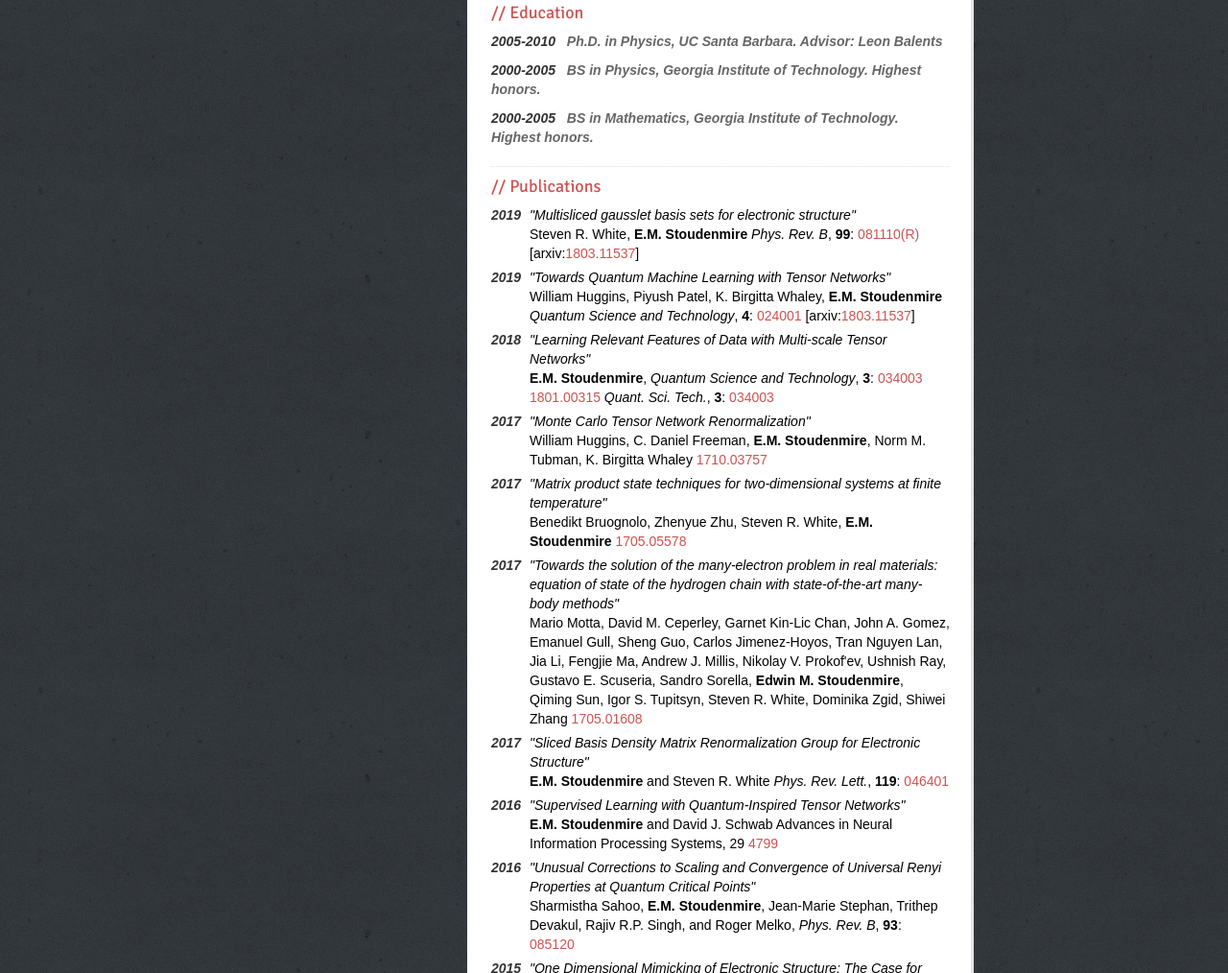
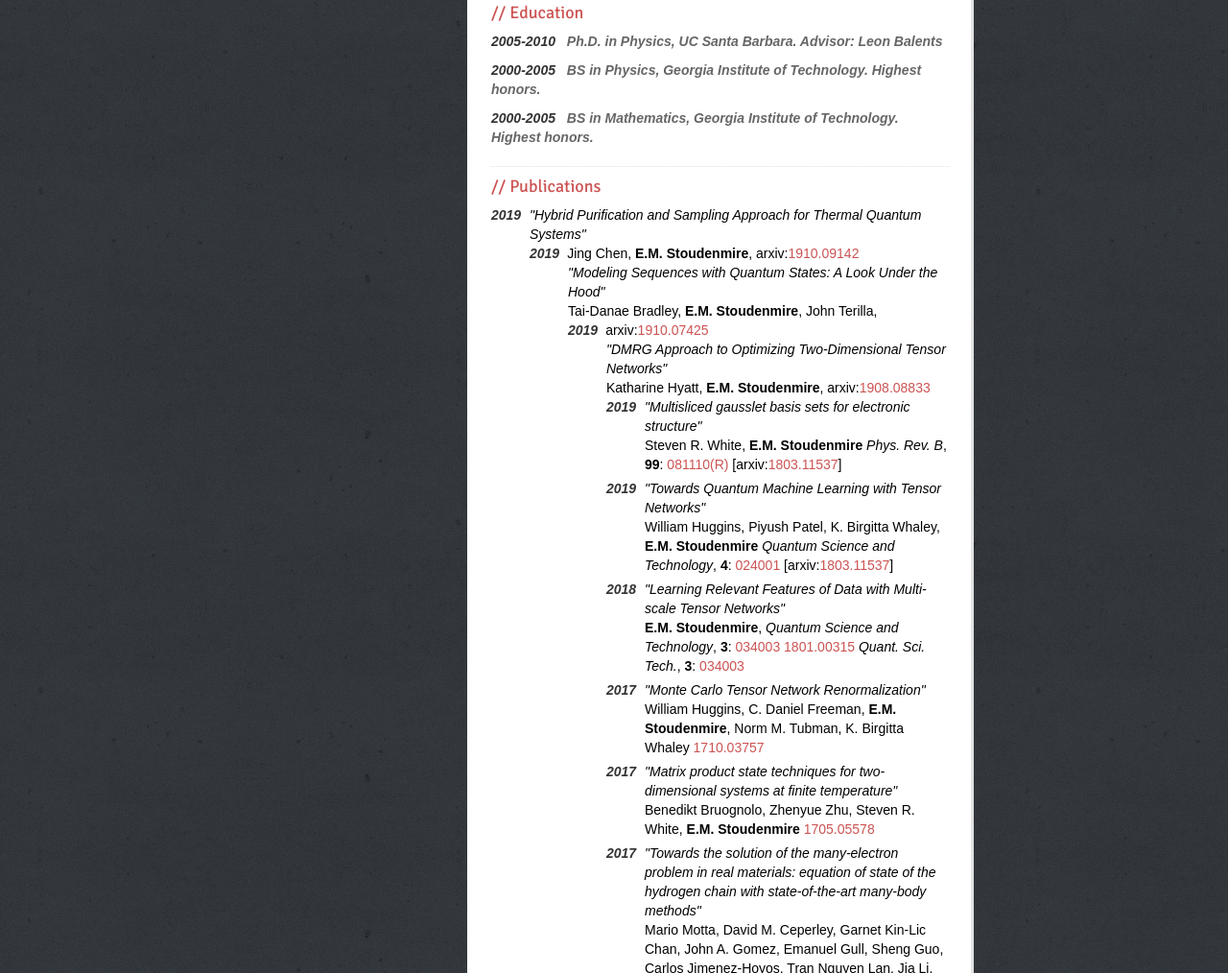
Before and after one commit to emstoudenmire/homepage, a plain HTML site: page index.html in a window 1280 px wide. Shown: the part 1188-2202 px from the top of the page at 96% size. Drawn offline with Linux system fonts and the light colour scheme; some packages are replaced by stand-ins of ours.

Commit message:
Update papers

```diff
--- a/index.html
+++ b/index.html
@@ -232,6 +232,24 @@
                      <!-- Education -->
                     <section id="publications">
                         <h1>// Publications</h1>
+
+                        <span class="year">2019</span>
+                        <div class="paper">
+                        <i>"Hybrid Purification and Sampling Approach for Thermal Quantum Systems"</i><br/>
+                        Jing Chen, <b>E.M. Stoudenmire</b>,
+                        arxiv:<a href="https://arxiv.org/abs/1910.09142" target="_blank">1910.09142</a>
+
+                        <span class="year">2019</span>
+                        <div class="paper">
+                        <i>"Modeling Sequences with Quantum States: A Look Under the Hood"</i><br/>
+                        Tai-Danae Bradley, <b>E.M. Stoudenmire</b>, John Terilla,
+                        arxiv:<a href="https://arxiv.org/abs/1910.07425" target="_blank">1910.07425</a>
+
+                        <span class="year">2019</span>
+                        <div class="paper">
+                        <i>"DMRG Approach to Optimizing Two-Dimensional Tensor Networks"</i><br/>
+                        Katharine Hyatt, <b>E.M. Stoudenmire</b>,
+                        arxiv:<a href="https://arxiv.org/abs/1908.08833" target="_blank">1908.08833</a>
 
                         <span class="year">2019</span>
                         <div class="paper">
```
